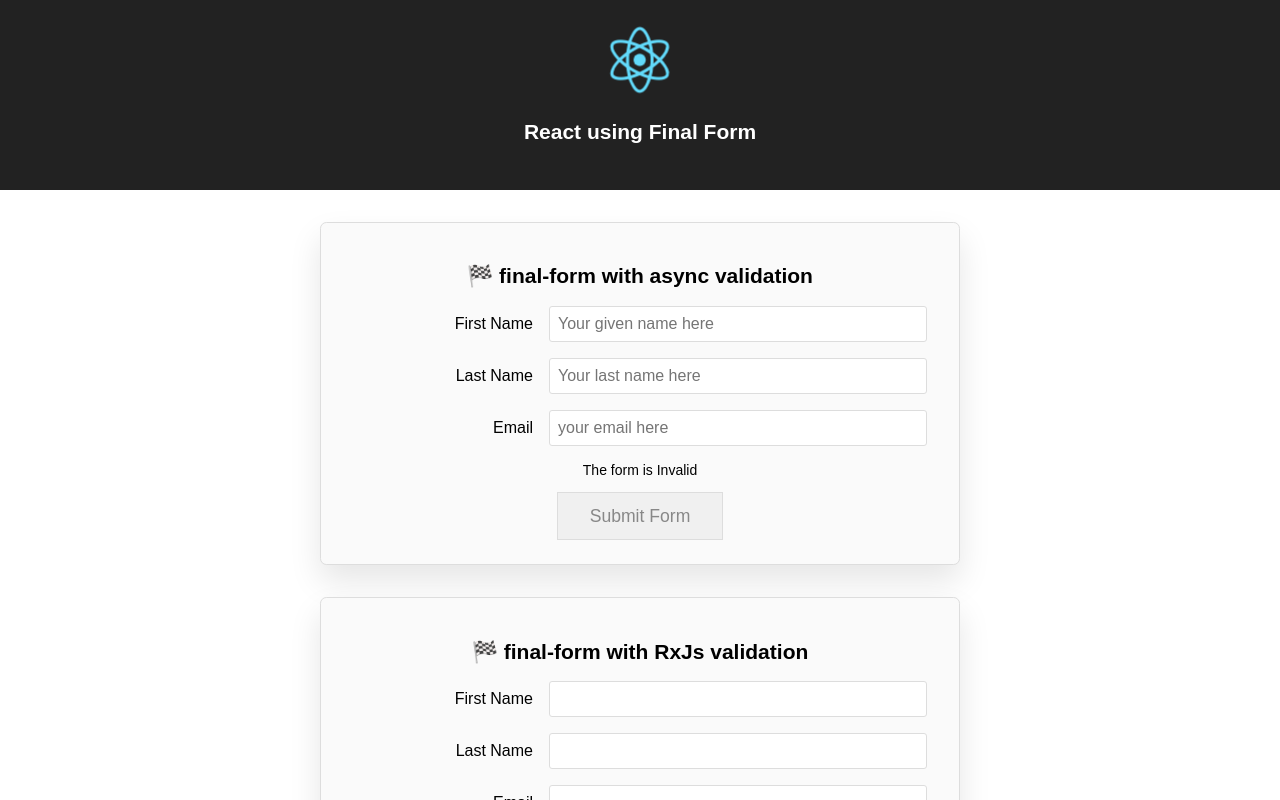
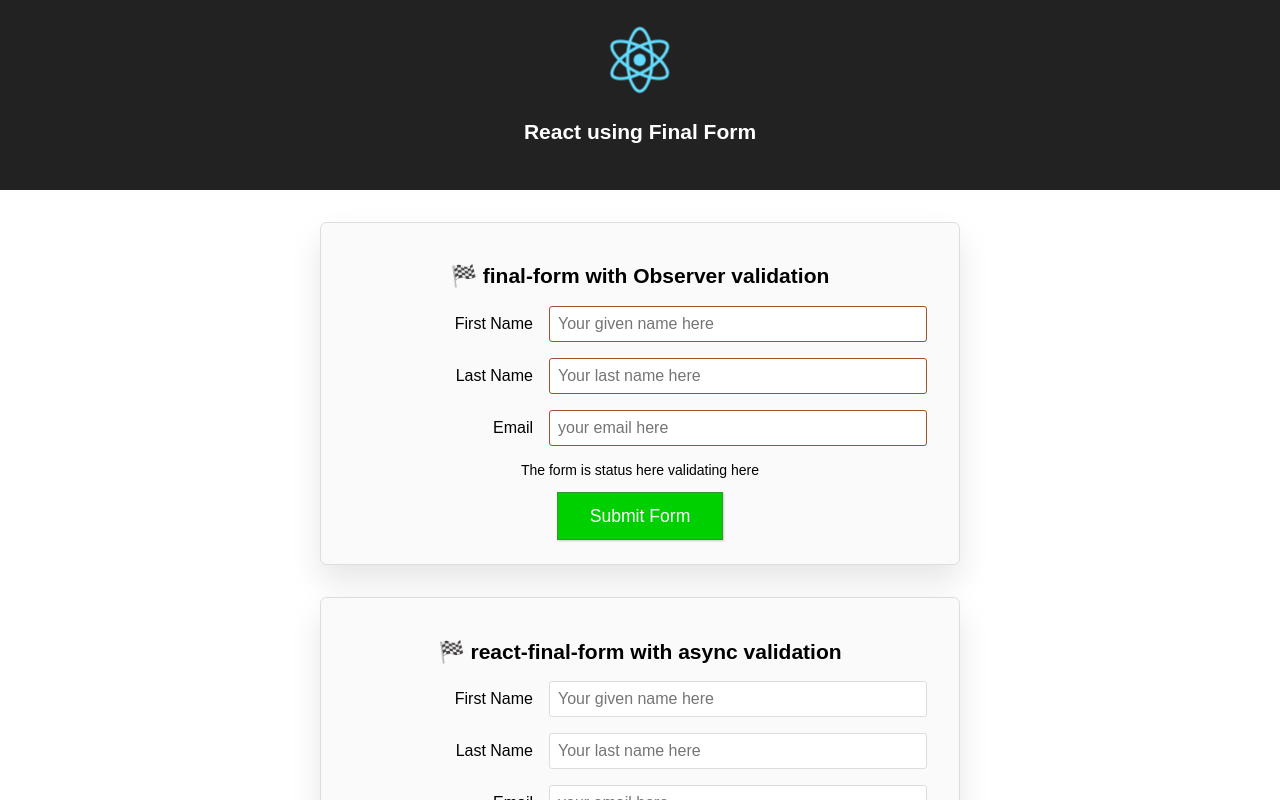
Before and after one commit to micurs/finalform-demo, a React (Create React App) app: page / in a window 1280 px wide. Shown: the top 800 px of the page. Built offline with nearby package versions, Linux system fonts and the light colour scheme; the HTML template or start-up script is replaced by a standard one.

Commit message:
Added a form0 that uses final-for without react adapter.

```diff
--- a/src/App.tsx
+++ b/src/App.tsx
@@ -1,12 +1,14 @@
 import * as React from 'react';
 import './App.css';
 
-import { MyForm, FormData } from './components/myform';
+import { MyForm0, FormData0 } from './components/myform0';
+
+import { MyForm1, FormData1 } from './components/myform1';
 import { MyForm2, FormData2 } from './components/myform2';
 
 const logo = require('./logo.svg');
 
-function handleSubmit( d: FormData | FormData2 ) {
+function handleSubmit( d: FormData0 | FormData1 | FormData2 ) {
   alert(JSON.stringify(d, null, '  '));
   return false;
 }
@@ -19,7 +21,8 @@
           <img src={logo} className="App-logo" alt="logo" />
           <h2>React using Final Form</h2>
         </div>
-        <MyForm onSubmit={handleSubmit} />
+        <MyForm0 onSubmit={handleSubmit} />
+        <MyForm1 onSubmit={handleSubmit} />
         <MyForm2 onSubmit={handleSubmit} />
       </div>
     );
--- a/src/common/rxmapdistinct.ts
+++ b/src/common/rxmapdistinct.ts
@@ -2,7 +2,8 @@
 import { Observable } from 'rxjs/Observable';
 import { Subscriber } from 'rxjs/Subscriber';
 
-export type MapDistinct<T> = <R>( project: (value: T) => R ) => Observable<R>;
+export type MapDistinct<T> = <R>( project: (value: T) => R,
+                                  compare?: (a: T, b: T) => boolean ) => Observable<R>;
 
 /**
  * Custom operator for Observable.
@@ -11,7 +12,11 @@
  * @param this is the Observable
  * @param project is the mapping function that computes R
  */
-function mapDistinctUntilChanged<T, R>( this: Observable<T>, project: (value: T) => R ) {
+function mapDistinctUntilChanged<T, R>(
+  this: Observable<T>,
+  project: (value: T) => R,
+  compare?: (a: T, b: T) => boolean
+) {
   return Observable.create( (subscriber: Subscriber<R>) => {
     const source = this;
     let lastValue: T;
@@ -19,7 +24,11 @@
     const subscription = source.subscribe(
       ( value: T ) => {
         try {
-          lastResult = value === lastValue ? lastResult : project(value);
+          if ( compare !== undefined ) {
+            lastResult = compare(value, lastValue) ? lastResult : project(value);
+          } else {
+            lastResult = value === lastValue ? lastResult : project(value);
+          }
           subscriber.next( lastResult );
           lastValue = value;
         } catch ( err ) {
--- /dev/null
+++ b/src/components/myform0.tsx
@@ -0,0 +1,154 @@
+import * as React from 'react';
+import * as finalForm from 'final-form';
+
+interface FormState<T> {
+  active?: string;
+  error?: Error;
+  dirty?: boolean;
+  errors?: object; // { [ fieldName: string ]: string | undefined }; // object;
+  initialValues?: object;
+  invalid?: boolean;
+  pristine?: boolean;
+  submitError?: Error;
+  submitErrors?: object;
+  submitFailed?: boolean;
+  submitSucceeded?: boolean;
+  submitting?: boolean;
+  valid?: boolean;
+  validating?: boolean;
+  values?: T;
+}
+
+export interface FormData0 {
+  first_name?: string;
+  last_name?: string;
+  email?: string;
+}
+
+interface MyForm0Props {
+  onSubmit: ( formData?: {} ) => void;
+}
+
+const initialFormValue: FormData0 = {
+  first_name: '',
+  last_name: '',
+  email: ''
+};
+
+interface MyForm0State {
+  formState?: FormState<FormData0>; // // cannot use finalForm.InternalFormState !!
+  first_name?: finalForm.FieldState;
+  last_name?: finalForm.FieldState;
+  email?: finalForm.FieldState;
+}
+
+export class MyForm0 extends React.Component<MyForm0Props, MyForm0State> {
+
+  emailRegex = /^[A-Z0-9._%+-]+@[A-Z0-9.-]+\.[A-Z]{2,4}$/i;
+  formApi: finalForm.FormApi;
+  unsubscribe: finalForm.Unsubscribe;
+  unsubscribeFields: finalForm.Unsubscribe[];
+
+  constructor( p: MyForm0Props ) {
+    super(p);
+    this.state = {};
+    this.formApi = finalForm.createForm({
+      initialValues: initialFormValue,
+      onSubmit: p.onSubmit
+    });
+  }
+
+  componentDidMount() {
+
+    // subscribe to form changes
+    this.unsubscribe = this.formApi.subscribe(
+      ( newState ) => {
+        const newFormState: FormState<FormData0> = {
+          ...newState,
+          error: newState.error as Error,
+          submitError: newState.submitError as Error,
+          values: { ...newState.values }
+        };
+        this.setState({ formState: newFormState });
+      },
+      { active: true, pristine: true, submitting: true, values: true, errors: true }
+    );
+
+    // subscribe to fields changes
+    this.unsubscribeFields = Object.keys(initialFormValue)
+      .map( fieldName => {
+        return this.formApi.registerField(
+          fieldName,
+          // Update field UI
+          fieldState => {
+            // const { value } = fieldState;
+            this.setState( (state) => ({
+              ...state,
+              [fieldName]: {
+                ...fieldState,
+                error: fieldState.value ? undefined : 'Required'
+              }
+            }));
+          },
+          // FieldSubscription: the list of values you want to be updated about
+          { value: true, error: true },
+          {}
+       );
+      });
+  }
+
+  componentWillUnmount() {
+    this.unsubscribe();
+    this.unsubscribeFields.forEach( u => u() );
+  }
+
+  handleSubmit = event => {
+    event.preventDefault();
+    this.formApi.submit();
+  }
+
+  render() {
+    const { first_name, last_name, email } = this.state;
+    return <form onSubmit={this.handleSubmit}>
+      <h2>🏁 final-form with Observer validation</h2>
+      <div className="my-form-field" key="fname" >
+        <label>First Name</label>
+        <input
+            type="text"
+            placeholder="Your given name here"
+            className={first_name && first_name.error}
+            value={first_name && first_name.value}
+            onChange={event => this.formApi.change( 'first_name', event.target.value )}
+        />
+      </div>
+      <div className="my-form-field" key="lname">
+        <label>Last Name</label>
+        <input
+            type="text"
+            placeholder="Your last name here"
+            className={last_name && last_name.error}
+            value={last_name && last_name.value}
+            onChange={event => this.formApi.change( 'last_name', event.target.value )}
+        />
+      </div>
+      <div className="my-form-field" key="email">
+        <label>Email</label>
+        <input
+          type="email"
+          placeholder="your email here"
+          className={email && email.error}
+          value={email && email.value}
+          onChange={event => this.formApi.change( 'email', event.target.value )}
+        />
+      </div>
+      <div>
+        <p>The form is {'status here'} {'validating here'}</p>
+          <input
+            type="submit"
+            disabled={false}
+            value={'Submit Form'}
+          />
+      </div>
+    </form>;
+  }
+}
--- a/src/components/myform.tsx
+++ b/src/components/myform1.tsx
@@ -1,27 +1,21 @@
 import * as React from 'react';
 import { Form, Field, FormRenderProps, FieldRenderProps } from 'react-final-form';
 
-export interface FormData {
+export interface FormData1 {
   first_name: string;
   last_name: string;
   email: string;
 }
 
-// const emptyUser = {
-//   first_name: '',
-//   last_name: '',
-//   email: ''
-// };
-
-interface MyFormProps {
+interface MyForm1Props {
   onSubmit: ( formData?: {} ) => void;
 }
 
-export class MyForm  extends React.Component<MyFormProps> {
+export class MyForm1  extends React.Component<MyForm1Props> {
 
   emailRegex = /^[A-Z0-9._%+-]+@[A-Z0-9.-]+\.[A-Z]{2,4}$/i;
 
-  constructor( p: MyFormProps ) {
+  constructor( p: MyForm1Props ) {
     super(p);
   }
 
@@ -50,7 +44,7 @@
           // console.log('Invalid?', formp.invalid);
           return (
             <form onSubmit={formp.handleSubmit}>
-              <h2>🏁 final-form with async validation</h2>
+              <h2>🏁 react-final-form with async validation</h2>
               <Field name="first_name" validate={this.validateRequired} validateFields={[]}>
                 {({ meta, input }) => (
                   <div className="my-form-field" key="fname" >
--- a/src/components/myform2.tsx
+++ b/src/components/myform2.tsx
@@ -66,7 +66,7 @@
           // console.log('Invalid?', formp.invalid);
           return (
             <form onSubmit={formp.handleSubmit}>
-              <h2>🏁 final-form with RxJs validation</h2>
+              <h2>🏁 react-final-form with RxJs validation</h2>
               <div className="my-form-field" key="fname" >
                 <label>First Name</label>
                 <Field name="first_name" validate={this.validateRequired} validateFields={[]}>
```
Also changed, not shown: package.json (+5 -5 lines), 1 other file (tests, documents, lock files or other folders).
